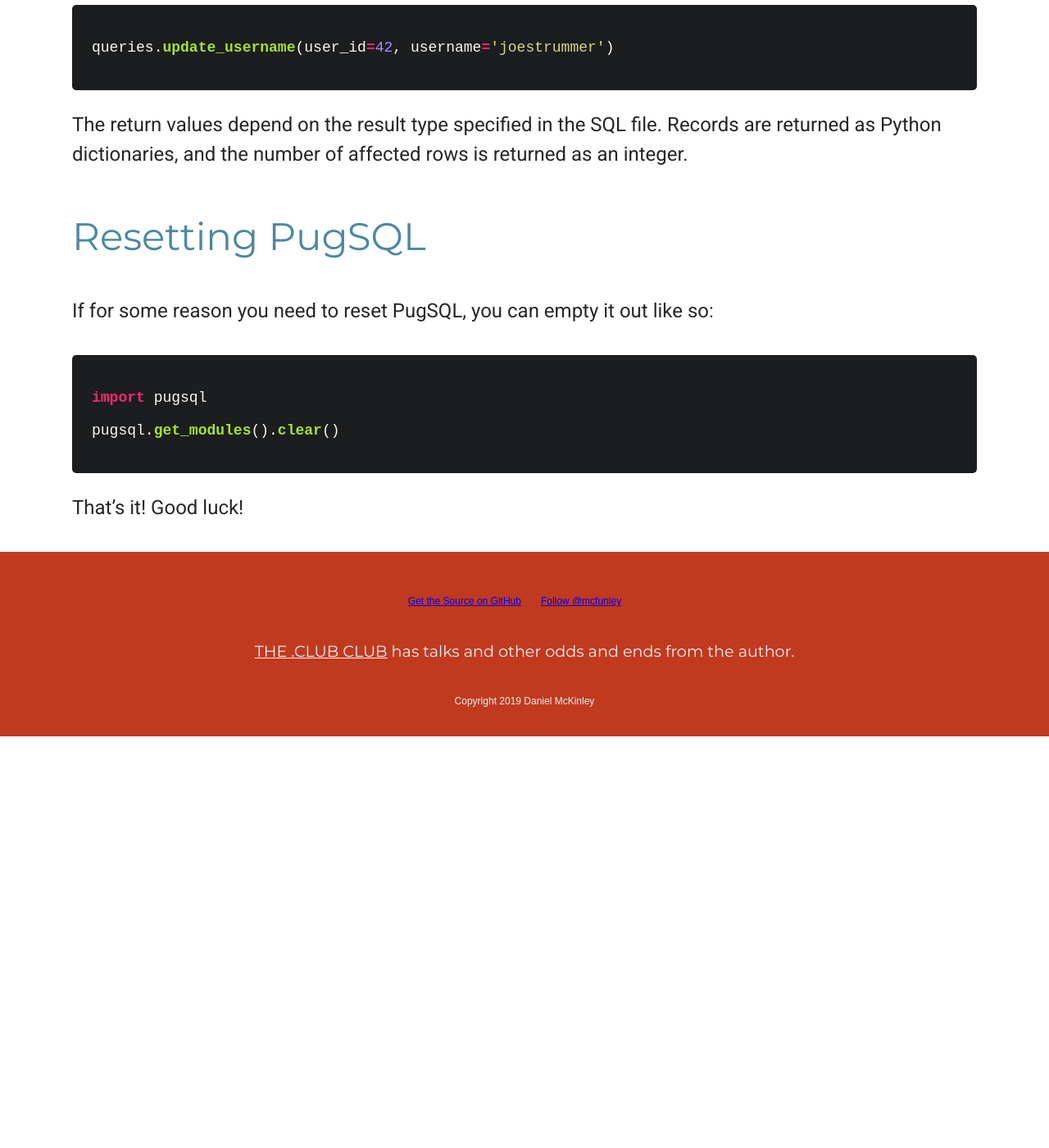
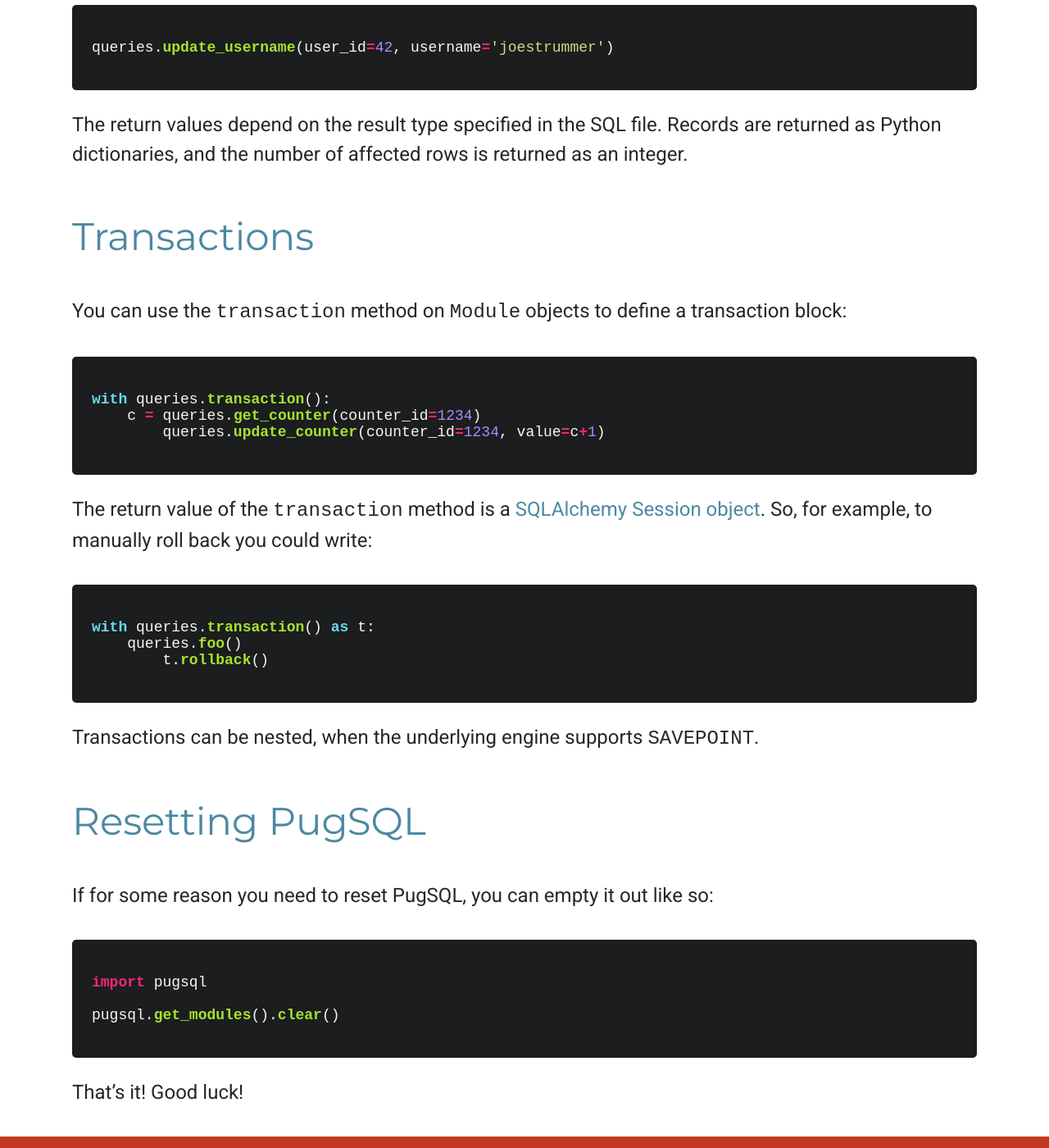
Before and after one commit to mcfunley/pugsql, a Jekyll site: the page built from docs/tutorial.md, in a window 1280 px wide and 1400 px high, scrolled down 3466 px. Shown: the whole window at 82% size. Built offline with Jekyll 4.4.1, drawn with Linux system fonts in a browser that asks for light colours; our own code applies the rules of GitHub Pages for plain Markdown files; comment, search, counter and statistics services are not loaded; before the commit the page ends 4364 px from its top, so only the background shows below that.

Commit message:
Adding tutorial for transactions

````diff
--- a/docs/tutorial.md
+++ b/docs/tutorial.md
@@ -85,6 +85,26 @@ queries.update_username(user_id=42, username='joestrummer')
 
 The return values depend on the result type specified in the SQL file. Records are returned as Python dictionaries, and the number of affected rows is returned as an integer.
 
+### Transactions
+
+You can use the `transaction` method on `Module` objects to define a transaction block:
+
+```python
+with queries.transaction():
+    c = queries.get_counter(counter_id=1234)
+	queries.update_counter(counter_id=1234, value=c+1)
+```
+
+The return value of the `transaction` method is a [SQLAlchemy Session object](https://docs.sqlalchemy.org/en/13/orm/session.html). So, for example, to manually roll back you could write:
+
+```python
+with queries.transaction() as t:
+    queries.foo()
+	t.rollback()
+```
+
+Transactions can be nested, when the underlying engine supports `SAVEPOINT`.
+
 
 ### Resetting PugSQL
 
````
